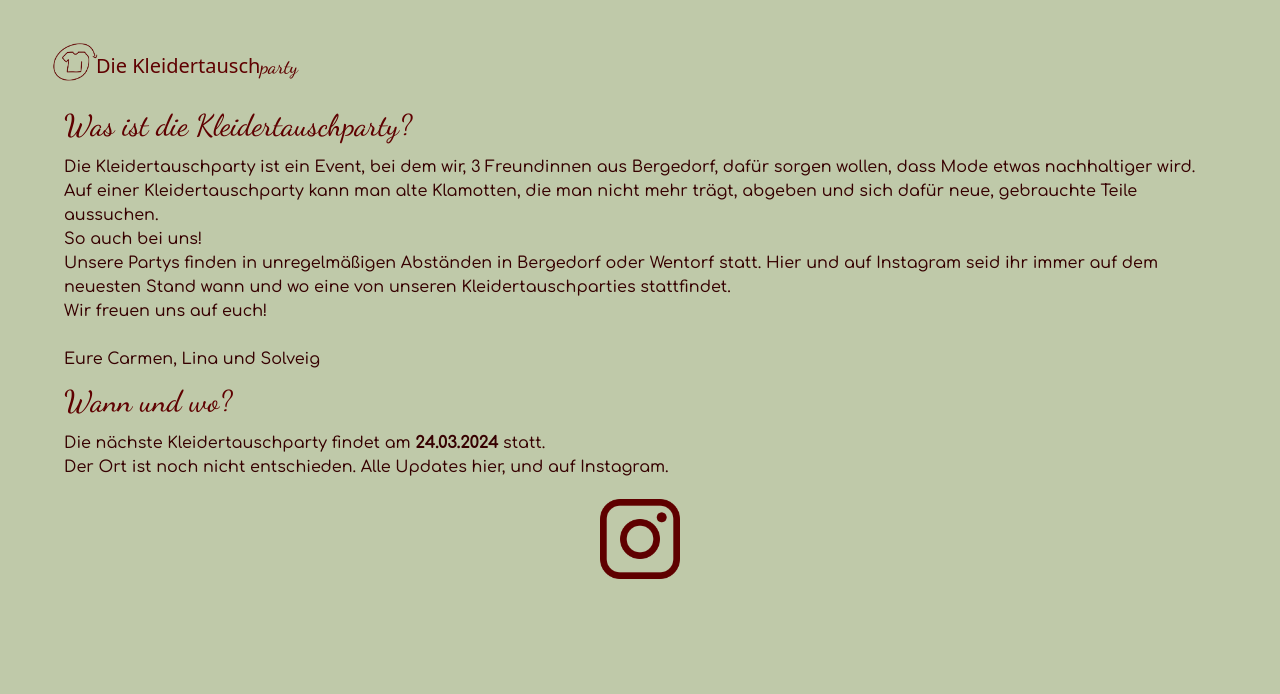
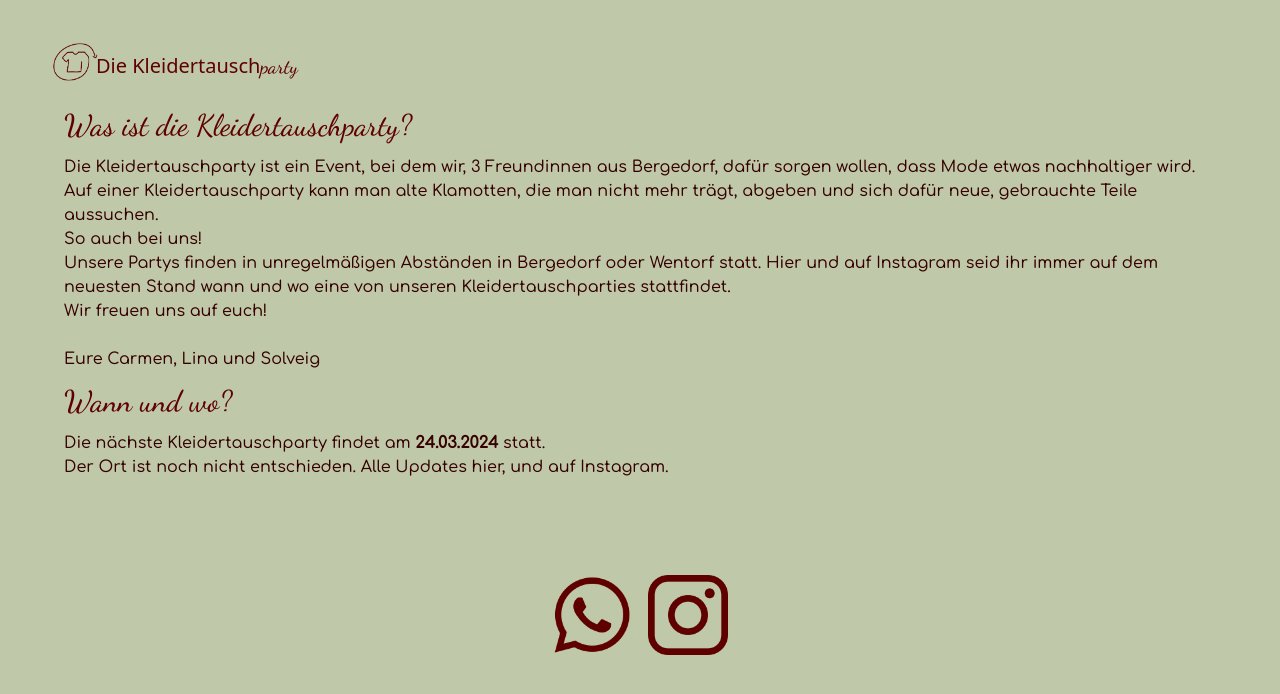
Before and after one commit to kleidertauschparty/kleidertauschparty.github.io, a plain HTML site: page index.html in a window 1280 px wide. Drawn offline with nearby package versions, Linux system fonts and the light colour scheme.

Commit message:
Add WA; margins

```diff
--- a/index.html
+++ b/index.html
@@ -24,7 +24,8 @@
         <h2 class="text-3xl my-3">Wann und wo?</h2>
         <p>Die nächste Kleidertauschparty findet am <b>24.03.2024</b> statt.</p>
         <p>Der Ort ist noch nicht entschieden. Alle Updates hier, und auf Instagram.</p>
-        <div class="flex justify-center mt-5">
+        <div class="flex justify-center md:mt-24 mt-5 gap-4">
+            <a href="https://whatsapp.com/channel/0029VaEh7N4Au3aM0JxVJH1U"><img src="whatsapp.png" alt="" class="logo aspect-auto w-20"  srcset=""></a>
             <a href="https://instagram.com/diekleidertauschparty"><img src="instagram.png" alt="" class="logo aspect-auto w-20"  srcset=""></a>
         </div>
     </div>
```
Also changed, not shown: whatsapp.png (added), 1 other file.
